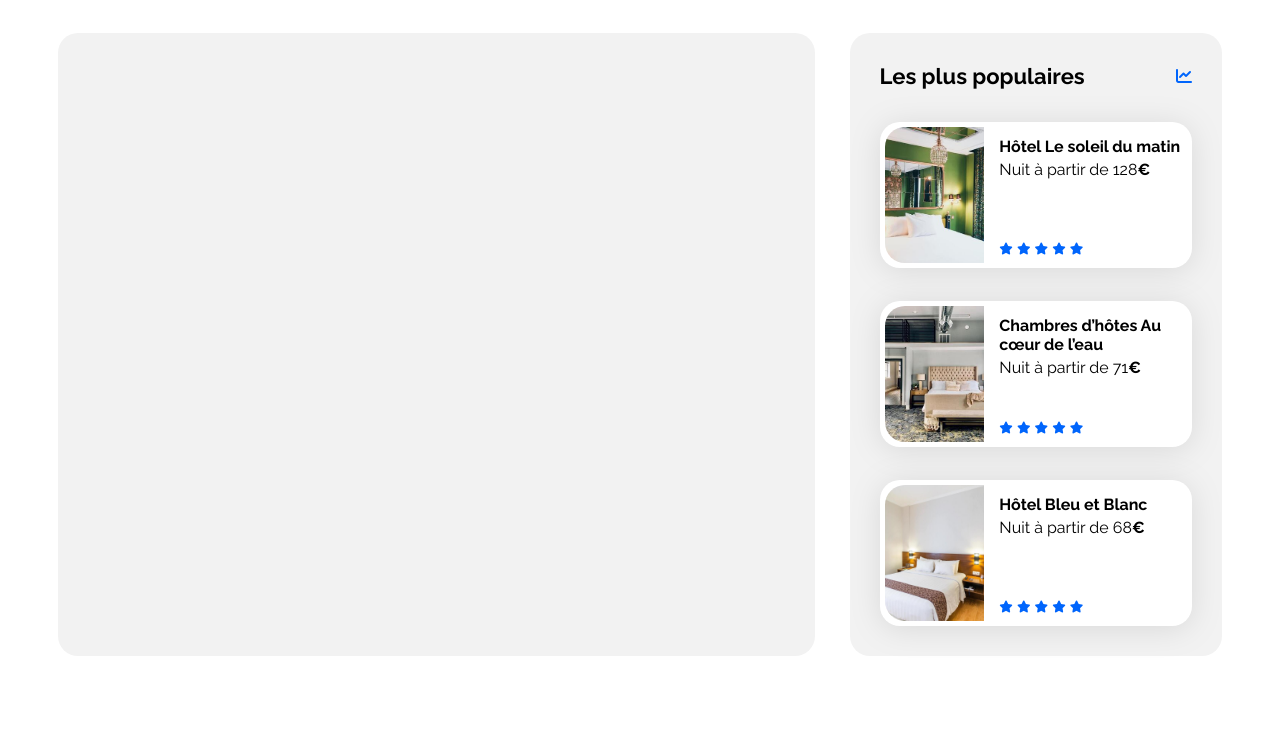
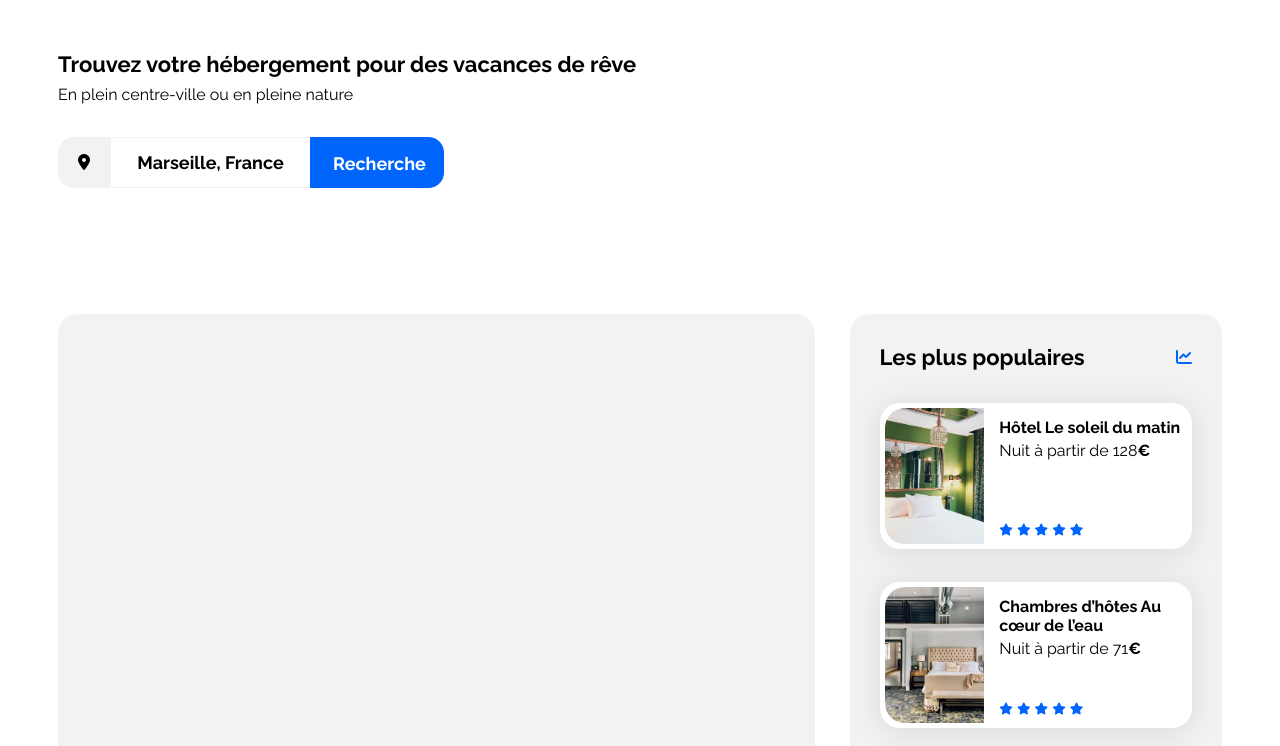
Before and after one commit to NicolasLemarchal/P-2, a plain HTML site: page index.html in a window 1280 px wide. Shown: the part 54-800 px from the top of the page. Drawn offline with Linux system fonts and the light colour scheme.

Commit message:
Ajout Formulaire de recherche + Fixes
Final version formulaire de recherche

Remaniage Indentation style.css

Correction bug de positionnement icon localisation

Correction de bugs formulaire de recherche

1ère tentative formulaire de recherche

```diff
--- a/css/style.css
+++ b/css/style.css
@@ -192,6 +192,201 @@ body {
     justify-content: center;
 }
 
+.info-group {
+    /* Info group */
+    /* Auto layout */
+    display: flex;
+    flex-direction: column;
+    align-items: flex-start;
+    padding: 0px;
+    gap: 35px;
+    isolation: isolate;
+    width: 1340px;
+    height: 281px;
+    /* Inside auto layout */
+    flex: none;
+    order: 0;
+    align-self: stretch;
+    flex-grow: 0;
+}
+
+.headline {
+    /* Headline */
+    /* Auto layout */
+    display: flex;
+    flex-direction: column;
+    align-items: flex-start;
+    padding: 0px;
+    gap: 8px;
+    width: 1340px;
+    height: 53px;
+    /* Inside auto layout */
+    flex: none;
+    order: 0;
+    align-self: stretch;
+    flex-grow: 0;
+    z-index: 0;
+}
+
+.headline h1 {
+    /* Trouvez votre hébergement pour des vacances de rêve */
+    width: 1340px;
+    height: 26px;
+    /* Title/Section */
+    font-family: 'Raleway';
+    font-style: normal;
+    font-weight: 700;
+    font-size: 22px;
+    line-height: 26px;
+    /* identical to box height */
+    color: #000000;
+    /* Inside auto layout */
+    flex: none;
+    order: 0;
+    align-self: stretch;
+    flex-grow: 0;
+
+    margin-bottom: 0px;
+}
+
+.headline h2 {
+    /* En plein centre-ville ou en pleine nature */
+    width: 1340px;
+    height: 19px;
+    /* Footer/Link */
+    font-family: 'Raleway';
+    font-style: normal;
+    font-weight: 400;
+    font-size: 16px;
+    line-height: 19px;
+    /* identical to box height */
+    color: #000000;
+    /* Inside auto layout */
+    flex: none;
+    order: 1;
+    align-self: stretch;
+    flex-grow: 0;
+
+    margin-top: 0px;
+}
+
+.search-bar {
+    /* Search-bar */
+    /* Auto layout */
+    display: flex;
+    flex-direction: row;
+    align-items: center;
+    padding: 0px;
+    gap: 24px;
+    width: 377px;
+    height: 49px;
+    /* White */
+    background: #FFFFFF;
+    /* Grey */
+    border: 1px solid #F2F2F2;
+    border-radius: 15px;
+    /* Inside auto layout */
+    flex: none;
+    order: 1;
+    flex-grow: 0;
+    z-index: 1;
+
+    list-style-type: none;
+}
+
+.group-15 {
+    /* Group 15 */
+    width: 50px;
+    height: 49px;
+    /* Inside auto layout */
+    flex: none;
+    order: 0;
+    flex-grow: 0;
+
+    /* Grey */
+    background: #F2F2F2;
+    /* Grey */
+    border: 1px solid #F2F2F2;
+    border-radius: 15px 0px 0px 15px;
+}
+
+.group-15 i::before {
+    /* Vector */
+    position: relative;
+    width: 14px;
+    height: 18px;
+    left: 18px;
+    top: 15px;
+}
+
+.button-search-bar {
+    /* Button/Search/Desktop */
+    /* Auto layout */
+    display: flex;
+    flex-direction: row;
+    align-items: center;
+    gap: 10px;
+    width: 132px;
+    height: 49px;
+    /* Blue */
+    background: #0065FC;
+    /* Blue */
+    border: 1px solid #0065FC;
+    border-radius: 0px 15px 15px 0px;
+    /* Inside auto layout */
+    flex: none;
+    order: 2;
+    flex-grow: 0;
+
+    padding: 0px 0px;
+    justify-content: center;
+}
+
+.button-search-bar form input {
+    /* Rechercher */
+    width: 100px;
+    height: 21px;
+    font-family: 'Raleway';
+    font-style: normal;
+    font-weight: 700;
+    font-size: 18px;
+    line-height: 21px;
+    text-align: center;
+    /* White */
+    color: #FFFFFF;
+    /* Inside auto layout */
+    flex: none;
+    order: 1;
+    flex-grow: 0;
+
+    border: none;
+    background-color: #0065FC;
+}
+
+.lieu {
+    /* Marseille, France */
+    width: 147px;
+    height: 21px;
+    font-family: 'Raleway';
+    font-style: normal;
+    font-weight: 700;
+    font-size: 18px;
+    line-height: 21px;
+    text-align: center;
+    /* Black */
+    color: #000000;
+    /* Inside auto layout */
+    flex: none;
+    order: 1;
+    flex-grow: 0;
+
+    border: none;
+}
+
+input::placeholder {
+    color: #000000;
+}
+
 .main-container {
     width: 100%;
     max-width: 1440px;
--- a/index.html
+++ b/index.html
@@ -23,14 +23,39 @@
             </div>
             <nav>
                 <ul>
-                    <li class="btn-hebergements"><a href="index.html">Hébergements</a></li>
+                    <li class="btn-hebergements">
+                        <a href="#">Hébergements</a>
+                    </li>
                     <li class="bg-bar"></li>
-                    <li class="btn-activites"><a href="index.html">Activités</a></li>
+                    <li class="btn-activites">
+                        <a href="#">Activités</a>
+                    </li>
                     <li class="rectangle-26"></li>
                 </ul>
             </nav>
         </header>
         <main>
+            <section class="info-group">
+                <div class="headline">
+                    <h1>Trouvez votre hébergement pour des vacances de rêve</h1>
+                    <h2>En plein centre-ville ou en pleine nature</h2>
+                </div>
+                <ul class="search-bar">
+                    <div class="group-15">
+                        <i class="fa-solid fa-location-dot" style="color: #000000;"></i>
+                    </div>
+                    <li>
+                        <form method="get" action="">
+                            <input type="text" name="lieu" id="lieu" placeholder="Marseille, France" class="lieu">
+                        </form>
+                    </li>
+                    <li class="button-search-bar">
+                        <form method="get" action="">
+                            <input type="button" value="Rechercher">
+                        </form>
+                    </li>
+                </ul>
+            </section>
             <div class="hebergements-and-populaires">
                 <section class="hebergements">
 
```
